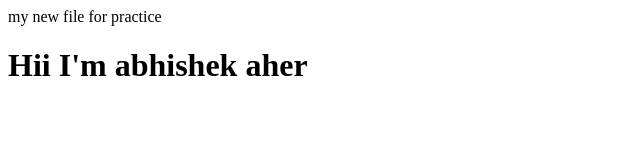
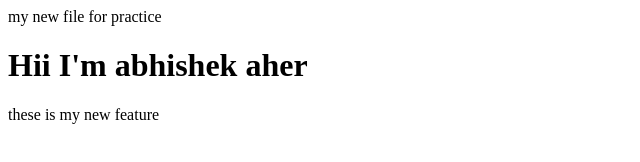
Before and after one commit to abhia-4000/localrepo, a plain HTML site: page index.html in a window 1280 px wide. Shown: the whole page, without its empty margins (0-640 px from the left). Drawn offline with Linux system fonts and the light colour scheme.

Commit message:
anather feature added

```diff
--- a/index.html
+++ b/index.html
@@ -1,2 +1,3 @@
 <p>my new file for practice</p>
 <h1>Hii I'm abhishek aher</h1>
+<p>these is my new feature</p>
```
